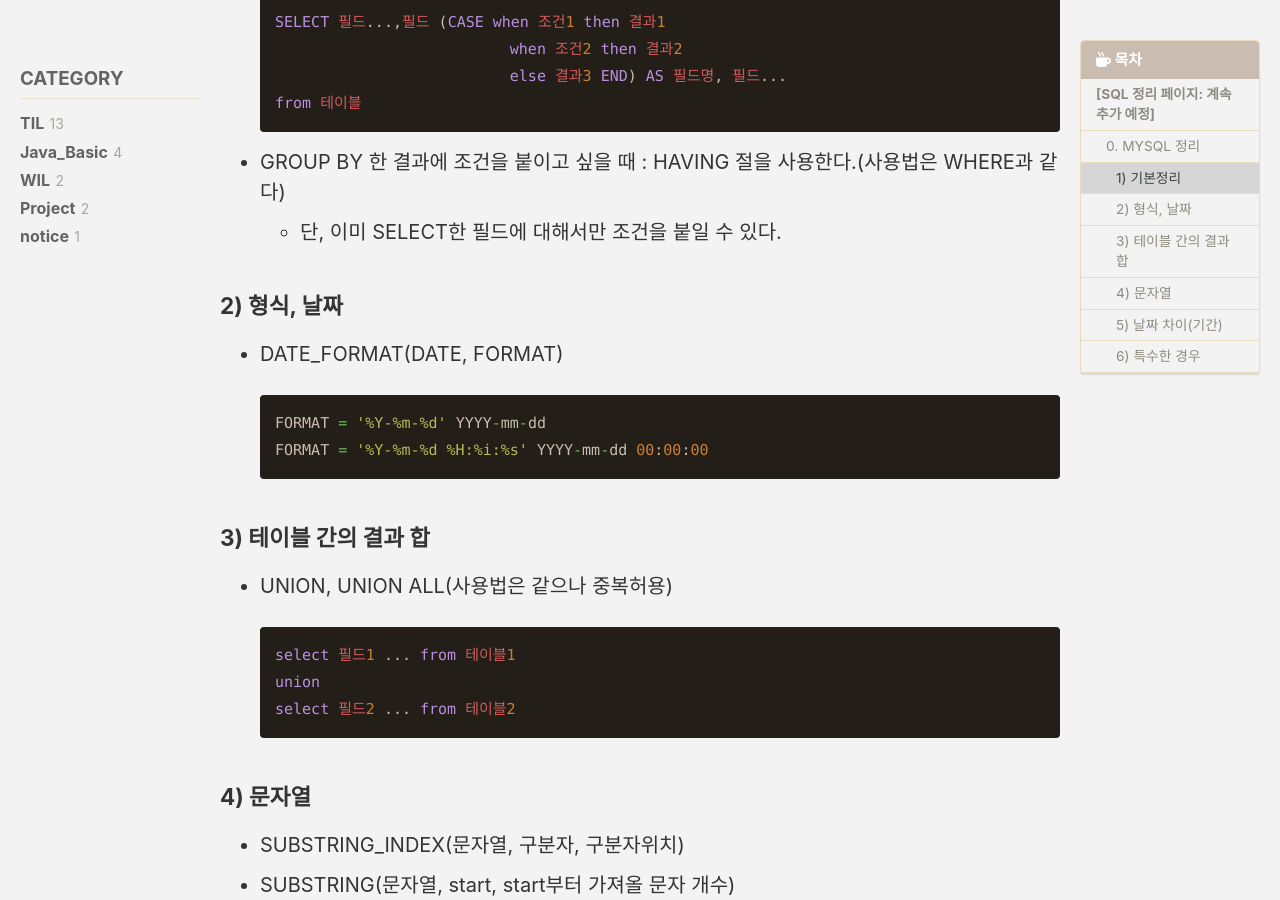
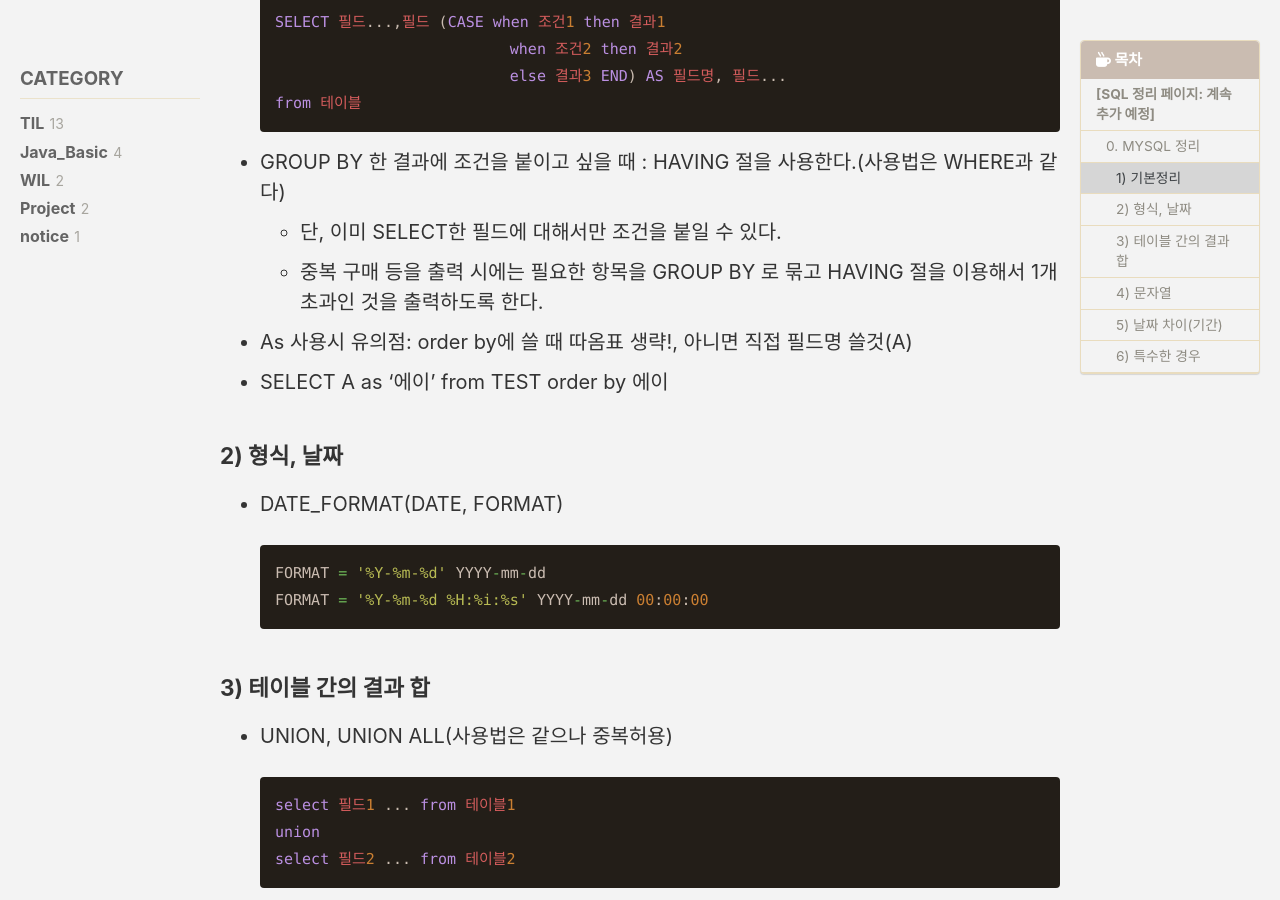
Before and after one commit to YiHwanRyu/YiHwanRyu.github.io, a Jekyll site: the page built from _posts/2023-06-10-TIL008.md, in a window 1280 px wide and 900 px high, scrolled down 951 px. Built offline with Jekyll 4.4.1, drawn with Linux system fonts in a browser that asks for light colours; cached includes are drawn as plain includes; some web fonts are replaced; comment, search, counter and statistics services are not loaded.

Commit message:
[UPDATE] TIL008 Mysql 내용 추가

````diff
--- a/_posts/2023-06-10-TIL008.md
+++ b/_posts/2023-06-10-TIL008.md
@@ -46,7 +46,11 @@ Today I Learned, 2023/06/10
     ```
   - GROUP BY 한 결과에 조건을 붙이고 싶을 때 : HAVING 절을 사용한다.(사용법은 WHERE과 같다)
     - 단, 이미 SELECT한 필드에 대해서만 조건을 붙일 수 있다.
+    - 중복 구매 등을 출력 시에는 필요한 항목을 GROUP BY 로 묶고 HAVING 절을 이용해서 1개 초과인 것을 출력하도록 한다.
 
+  - As 사용시 유의점: order by에 쓸 때 따옴표 생략!, 아니면 직접 필드명 쓸것(A)
+  - SELECT A as '에이' from TEST
+    order by 에이
 
 ### 2) 형식, 날짜
   - DATE_FORMAT(DATE, FORMAT)
````
